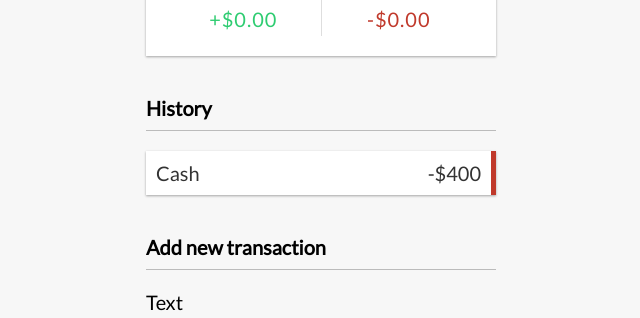
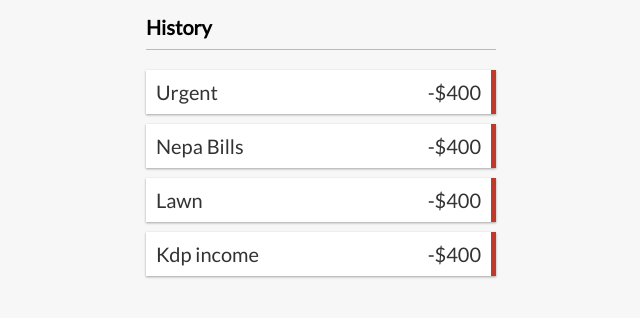
Before and after one commit to sparkle666/exp-tracker, a React (Create React App) app: page / in a window 1280 px wide. Shown: the part 161-479 px from the top of the page, without its empty margins (319-959 px from the left). Built offline with nearby package versions, Linux system fonts and the light colour scheme.

Commit message:
added a global context with providers for the children components

```diff
--- a/src/App.js
+++ b/src/App.js
@@ -4,10 +4,11 @@ import Balance from './components/Balance';
 import Header from './components/Header';
 import IncomeExpense from './components/IncomeExpense';
 import TransactionList from './components/TransactionList';
+import { GlobalProvider } from './context/GlobalState';
 
 function App() {
   return (
-    <div>
+    <GlobalProvider>
       <Header />
       <div className="container">
         <Balance />
@@ -15,7 +16,7 @@ function App() {
         <TransactionList />
         <AddTransaction />
       </div>
-    </div>
+    </GlobalProvider>
   );
 }
 
--- a/src/components/TransactionList.js
+++ b/src/components/TransactionList.js
@@ -1,12 +1,19 @@
+import { GlobalContext } from "../context/GlobalState";
+import { useContext } from "react";
+
 const TransactionList = () => {
+  const { transactions } = useContext(GlobalContext); // Use destruc to pull out transactions from the global state
+
   return (
     <div>
       <h3>History</h3>
-      <ul id="list" class="list">
-        <li className="minus">
-          Cash <span>-$400</span>
-          <button className="delete-btn">x</button>
-        </li>
+      <ul id="list" className="list">
+        {transactions.map((transaction) => (
+          <li className="minus">
+            {transaction.text} <span>-$400</span>
+            <button className="delete-btn">x</button>
+          </li>
+        ))}
       </ul>
     </div>
   );
--- /dev/null
+++ b/src/context/AppReducer.js
@@ -0,0 +1,8 @@
+const AppReducer = (state, action) => {
+  switch (action.type) {
+    default:
+      return state;
+  }
+};
+
+export default AppReducer;
--- /dev/null
+++ b/src/context/GlobalState.js
@@ -0,0 +1,25 @@
+import React, { createContext, useReducer } from 'react'
+import AppReducer from './AppReducer'
+// create anobject of states to manage all states that will be provided to the children
+const initialState = {
+    transactions: [
+        {id : 1, text: "Urgent", amount: 2000},
+        {id : 2, text: "Nepa Bills", amount: -160},
+        {id : 3, text: "Lawn", amount: -30},
+        {id : 4, text: "Kdp income", amount: 200},
+    ]
+}
+
+// create a context, pass in the state to the global context
+
+export const GlobalContext = createContext(initialState)
+
+export const GlobalProvider = ({children}) => {
+    // the useReducer hook takes in a reducer and state
+    const [state, dispatch] = useReducer(AppReducer, initialState)
+    return (
+        <GlobalContext.Provider value = {{transactions: state.transactions}} >
+            {children}
+        </GlobalContext.Provider>
+    )
+}
```
